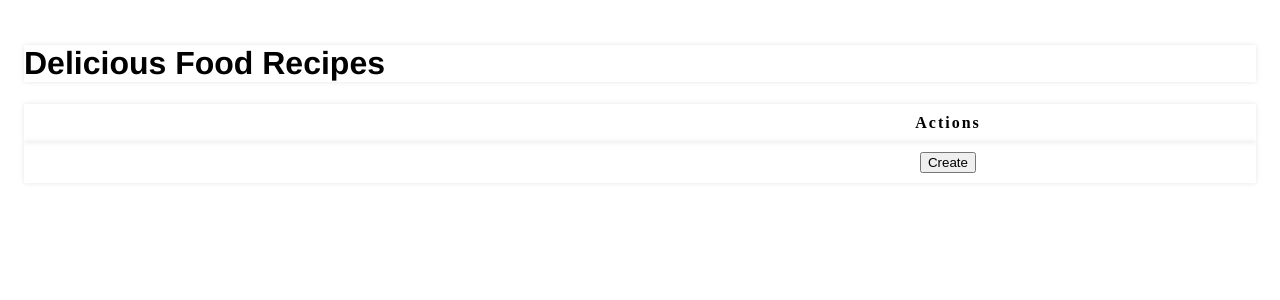
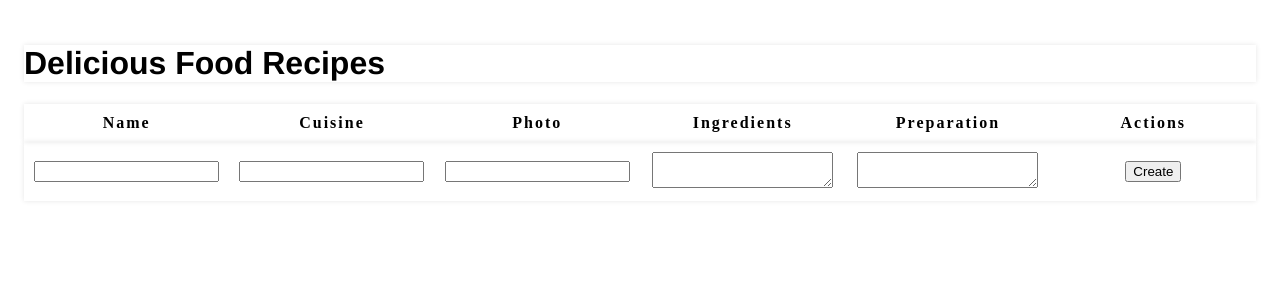
Before and after one commit to Hades1119/Project-Recipe_App, a React (Create React App) app: page / in a window 1280 px wide. Shown: the top 300 px of the page. Built offline with nearby package versions, Linux system fonts and the light colour scheme.

Commit message:
Created initialState for form. Created handleChanges function for form as well as handleSubmit. Added RecipeView Component

```diff
--- a/src/RecipeCreate.js
+++ b/src/RecipeCreate.js
@@ -1,17 +1,51 @@
 import React, { useState } from "react";
 
-function RecipeCreate() {
+function RecipeCreate({ createRecipe }) {
+  const initialState = {
+    name: "",
+    cuisine: "",
+    url: "",
+    ingredients: "",
+    preparation: "",
+  }
 
+  const [formData, setFormData] = useState(initialState)
+
+  const handleChanges = ({ target }) => {
+    setFormData({
+      ...formData,
+      [target.name]: target.value,
+    })
+  }
+
+  const handelSubmit = (event) => {
+    event.preventDefault();
+    console.log(formData)
+  }
   // TODO: When the form is submitted, a new recipe should be created, and the form contents cleared.
   // TODO: Add the required input and textarea form elements.
   // TODO: Add the required submit and change handlers
 
   return (
-    <form name="create">
+    <form name="create" onSubmit={handelSubmit}>
       <table>
         <tbody>
           <tr>
-            <td></td>
+          <td>
+                <input id="name" name="name" type="text" value={formData.name} onChange={handleChanges}/>
+            </td>
+          <td>
+                <input id="cuisine" name="cuisine" type="text" value={formData.cuisine} onChange={handleChanges}/>
+            </td>
+            <td>
+                <input id="url" name="url" type="text" value={formData.url} onChange={handleChanges}/>
+            </td>
+            <td>
+                <textarea id="ingredients" name="ingredients" value={formData.ingredients} onChange={handleChanges}></textarea>
+            </td>
+            <td>
+                <textarea id="preparation" name="preparation" value={formData.preparation} onChange={handleChanges}></textarea>
+            </td>
             <td>
               <button type="submit">Create</button>
             </td>
--- a/src/RecipeList.js
+++ b/src/RecipeList.js
@@ -11,7 +11,11 @@ function RecipeList() {
       <table>
         <thead>
           <tr>
-            <th></th>
+            <th>Name</th>
+            <th>Cuisine</th>
+            <th>Photo</th>
+            <th>Ingredients</th>
+            <th>Preparation</th>
             <th>Actions</th>
           </tr>
         </thead>
```
Also changed, not shown: src/RecipeView.js (added).
